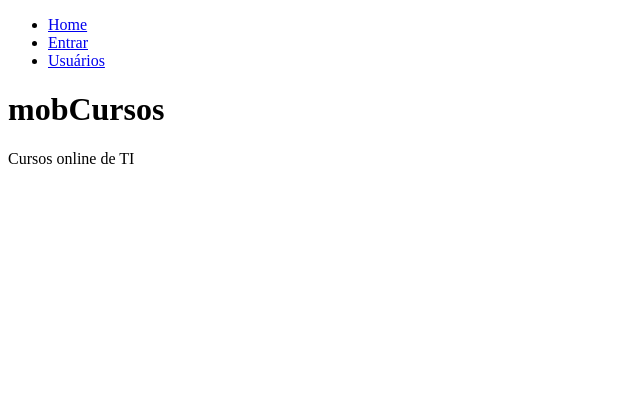
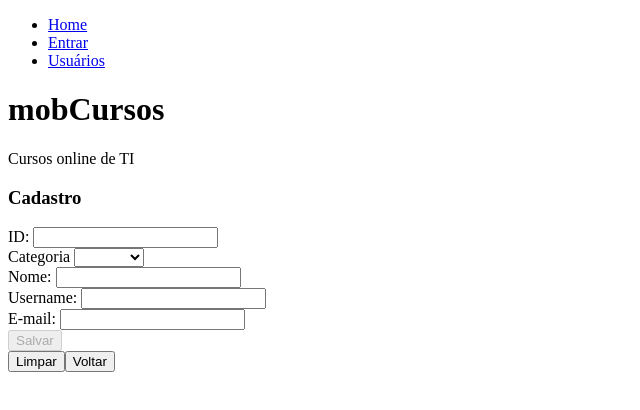
Before and after one commit to mobCursos/mobcursos-web, an Angular app: page /users/form in a window 1280 px wide. Before the commit this address led to /. Shown: the top 410 px of the page, without its empty margins (0-640 px from the left). Built offline with nearby package versions, Linux system fonts and the light colour scheme.

Commit message:
Add create and update (mock, incomplete)

```diff
--- a/src/app/app-routing.module.ts
+++ b/src/app/app-routing.module.ts
@@ -2,9 +2,13 @@ import { NgModule } from '@angular/core';
 import { CommonModule } from '@angular/common';
 import { RouterModule, Routes } from '@angular/router';
 import { UsersComponent } from './users/users.component';
+import { UserFormComponent } from './user-form/user-form.component';
 
 const routes: Routes = [
+  // { path: '', redirectTo: '/', pathMatch: 'full' },
   { path: 'users', component: UsersComponent },
+  { path: 'users/form', component: UserFormComponent },
+  { path: 'users/edit/:id', component: UserFormComponent },
 ]
 
 @NgModule({
--- a/src/app/interfaces/user.ts
+++ b/src/app/interfaces/user.ts
@@ -4,9 +4,9 @@ export interface User {
   _id: String,
   role: String,
   name: String,
-  avatar: String,
+  avatar?: String,
   username: String,
-  password: String,
+  password?: String,
   email: String,
   courses?: Course[]
 }
--- a/src/app/user-filter.pipe.ts
+++ b/src/app/user-filter.pipe.ts
@@ -8,7 +8,7 @@ import { User } from './interfaces/user';
 export class UserFilterPipe implements PipeTransform {
 
   getUserByRole(user: User, role: string){
-    return user.role == role;
+    return user.role.toLowerCase() == role.toLowerCase()
   }
 
   transform(users: User[], role: string) {
--- a/src/app/user-form/user-form.component.html
+++ b/src/app/user-form/user-form.component.html
@@ -31,8 +31,9 @@
   </label>
 
   <br>
-  <button type="submit" [disabled]="!userForm.valid">Salvar</button>
+  <input type="submit" [disabled]="!userForm.valid" value="Salvar">
+
 </form>
 
-<br>
-<button (click)="onDelete('1')">Delete</button>
+<button (click)="onReset()">{{resetButtonText}}</button>
+<button (click)="goBack()">{{backButtonText}}</button>
--- a/src/app/user-form/user-form.component.ts
+++ b/src/app/user-form/user-form.component.ts
@@ -1,5 +1,8 @@
-import { Component, EventEmitter, OnInit, Output } from '@angular/core';
+import { Component, EventEmitter, Input, OnInit, Output } from '@angular/core';
 import { FormBuilder, Validator, Validators } from '@angular/forms';
+import { ActivatedRoute } from "@angular/router";
+import { Location } from "@angular/common";
+import { UserService } from "../user.service";
 import { User } from '../interfaces/user';
 import { ROLES } from '../mocks/user-roles';
 
@@ -10,11 +13,14 @@ import { ROLES } from '../mocks/user-roles';
 })
 export class UserFormComponent implements OnInit {
 
-  constructor(private fb: FormBuilder) { }
+  constructor(
+    private fb: FormBuilder,
+    private route: ActivatedRoute,
+    private userService: UserService,
+    private location: Location
+    ) { }
 
   user: User;
-  @Output() newUserEvent = new EventEmitter<any>();
-  @Output() deleteUserEvent = new EventEmitter<any>();
 
   roles = ROLES;
 
@@ -23,31 +29,45 @@ export class UserFormComponent implements OnInit {
     role: ['', Validators.required],
     name: ['', Validators.required],
     username: ['', Validators.required],
-    email: ['', Validators.email],
+    email: ['', [Validators.email, Validators.required] ],
   });
+
+  id:string = this.route.snapshot.paramMap.get('id');
+
+  resetButtonText: string = "Limpar";
+  backButtonText: string = "Voltar";
 
 
   ngOnInit(): void {
+    if(this.id){
+      this.getUser();
+      this.userForm.patchValue(this.user);
+    }
+    // this.userForm.get('_id').disable(); /** TODO: automatic id from server */
+  }
+
+  getUser(): void {
+    const id:string = this.id;
+    this.userService.getUser(id)
+      .subscribe(user => this.user = user);
+    console.warn('GET USER: ', this.user)
   }
 
   onSubmit() {
     console.warn(this.userForm.value);
-    this.newUserEvent.emit(this.userForm.value)
+    this.userService.updateUser(this.userForm.value)
+      .subscribe(() => this.goBack())
+
+    /** TODO: diferenciar new de update conforme _id*/
   }
 
-  onDelete(id: string) {
-    // TODO: implement
-    console.warn(id);
-    // this.deleteUserEvent.emit(id);
+  onReset(): void {
+    this.userForm.reset();
+  }
+  goBack(): void {
+    this.onReset();
+    this.location.back();
+
   }
 
-
-
-
-
-
-
-
-
-
 }
--- a/src/app/user.service.ts
+++ b/src/app/user.service.ts
@@ -1,4 +1,6 @@
 import { Injectable } from '@angular/core';
+import { waitForAsync } from '@angular/core/testing';
+import { Observable, of } from "rxjs";
 import { User } from "./interfaces/user";
 import { USERS } from "./mocks/users";
 
@@ -9,8 +11,24 @@ export class UserService {
 
   constructor() { }
 
+  /** SEE: https://angular.io/tutorial/toh-pt6 */
+
   /** TODO: Get users from the server */
-  getUsers(): User[] {
-    return USERS;
+  getUsers(): Observable<User[]> {
+    return of(USERS);
   }
+
+  /** TODO: Get user from the server */
+  getUser(id: string): Observable<User> {
+    return of(USERS.find(user => user._id === id));
+  }
+
+  /** TODO: Update user on the server */
+  updateUser(user: User): Observable<any> {
+    USERS.push(user);
+    console.warn(USERS);
+    return of(USERS);
+  }
+
+
 }
--- a/src/app/users/users.component.html
+++ b/src/app/users/users.component.html
@@ -10,6 +10,7 @@
     </label>
   </fieldset>
 </div>
+<div><button routerLink="form/">Novo</button></div>
 <div *ngIf="users"></div>
 <table>
   <tr>
@@ -18,6 +19,7 @@
     <td>Nome</td>
     <td>Username</td>
     <td>e-mail</td>
+    <td>Ações</td>
   </tr>
   <tr *ngFor="let user of (users | userFilter:roleFilter)">
     <td>{{user._id}}</td>
@@ -25,7 +27,7 @@
     <td>{{user.name}}</td>
     <td>{{user.username}}</td>
     <td>{{user.email}}</td>
+    <!-- <td><button (click)="onEdit(user)">Editar</button></td> -->
+    <button routerLink="edit/{{user._id}}">Editar</button>
   </tr>
 </table>
-
-<app-user-form (newUserEvent)="addUser($event)" ></app-user-form>
--- a/src/app/users/users.component.ts
+++ b/src/app/users/users.component.ts
@@ -1,4 +1,4 @@
-import { Component, OnInit } from '@angular/core';
+import { Component, EventEmitter, OnInit, Output } from '@angular/core';
 import { User } from '../interfaces/user';
 import { ROLES } from '../mocks/user-roles';
 import { UserService } from "../user.service";
@@ -10,9 +10,12 @@ import { UserService } from "../user.service";
 })
 export class UsersComponent implements OnInit {
 
+  // @Output() selectUserEvent = new EventEmitter<any>();
+
   users: User[];
   roles = ROLES;
   roleFilter = "";
+  // selectedUser: User;
 
   constructor(private userService: UserService) { }
 
@@ -21,12 +24,18 @@ export class UsersComponent implements OnInit {
   }
 
   getUsers(): void {
-    this.users = this.userService.getUsers();
-        // .subscribe(users => this.users = users);
+    this.userService.getUsers()
+      .subscribe(users => this.users = users);
   }
 
   addUser(newUser: User) {
     this.users.push(newUser);
   }
 
+  // onEdit(user: User): void {
+  //   this.selectedUser = user;
+  //   console.warn(this.selectedUser);
+  //   // this.selectUserEvent.emit()
+  // }
+
 }
```
